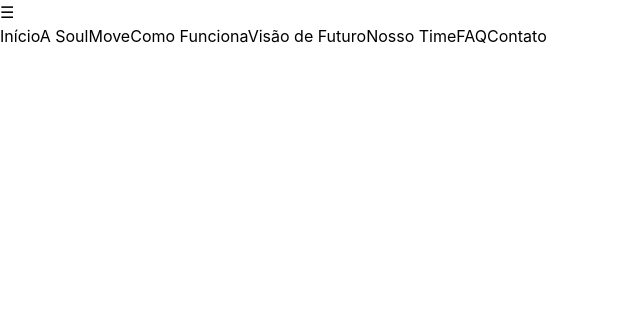
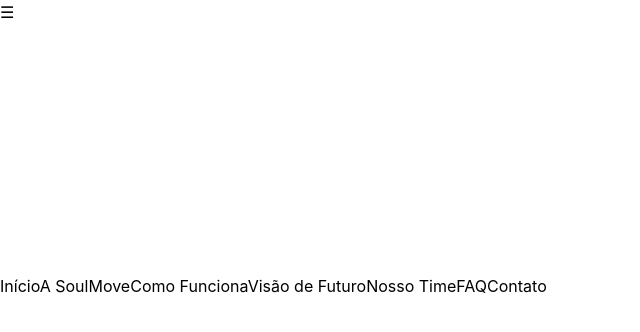
Before and after one commit to paulo-henrique253/soulmove-front-3, a React (Vite) app: page /integrantes in a window 1280 px wide. Shown: the top 332 px of the page, without its empty margins (0-640 px from the left). Built offline with nearby package versions, Linux system fonts and the light colour scheme.

Commit message:
feat: adicionar imagem no header

```diff
--- a/src/components/Header.tsx
+++ b/src/components/Header.tsx
@@ -1,4 +1,5 @@
 import MenuNavegacao from "./MenuNavegacao";
+import SoulMove_Pequena from "../assets/SoulMove_Pequena.png"
 
 function Header() {
     return (
@@ -6,7 +7,7 @@ function Header() {
 
             <button>☰</button>
 
-  {/* imagem vai aq */}
+            <img src={SoulMove_Pequena} alt="" />
 
             <MenuNavegacao />
 
```
